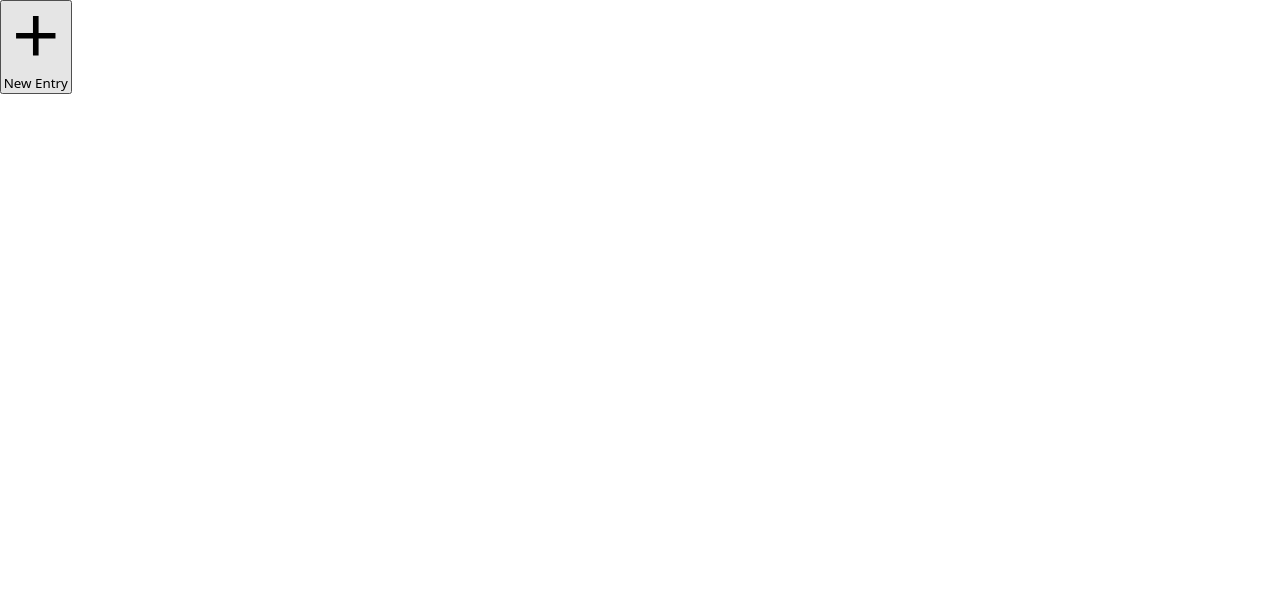
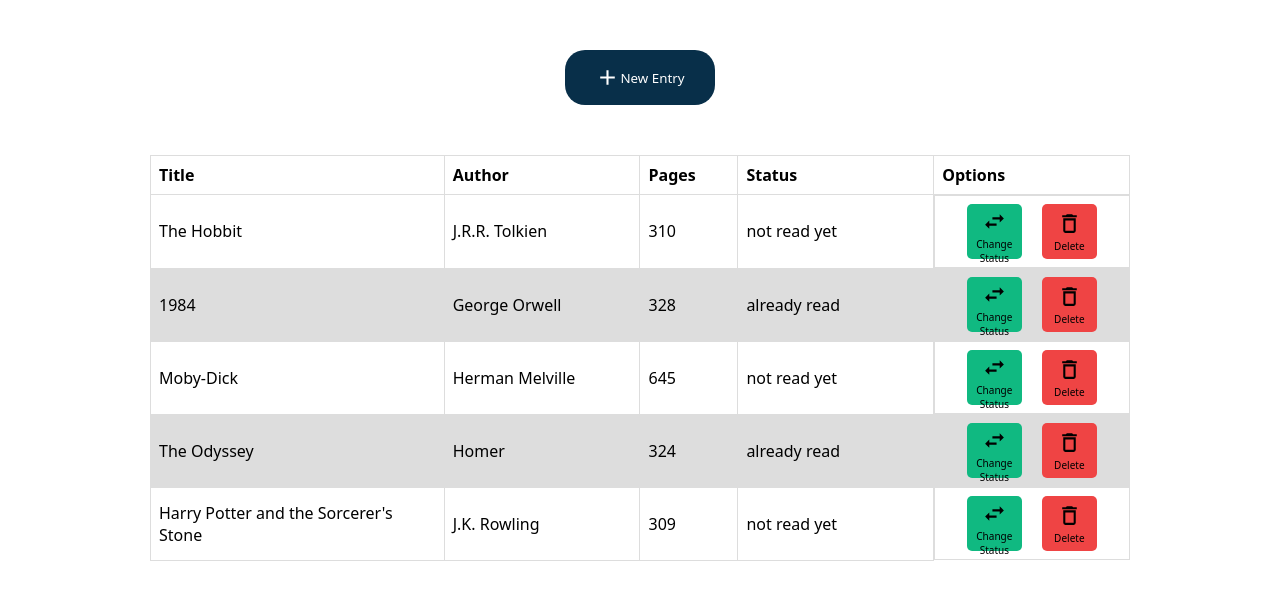
Before and after one commit to josednl/library, a plain HTML site: page index.html in a window 1280 px wide. Drawn offline with Linux system fonts and the light colour scheme.

Commit message:
index.html: Se agregó un container y la tabla principal
style.css: Se aplicaron estilos al botón de nuevo libro y a la tabla

script.js: Se agregó la función setTable que se encarga de configurar y mostrar el contenido de la tabla en base al array de objetos, también se agregaron las dos funciones que ejecuta los botones de cada fila

```diff
--- a/index.html
+++ b/index.html
@@ -8,6 +8,7 @@
     <script src="script.js" defer></script>
 </head>
 <body>
+    <div class="container">
         <header>
             <dialog id="new-book">
                 <div class="modal-header">
@@ -25,7 +26,7 @@
                     </div>
                     <div class="form-group">
                         <label for="pages">Number of pages</label>
-                    <input type="number" id="pages" required>
+                        <input type="number" id="pages" min="1" max="10000">
                     </div>
                     <div class="form-group">
                         <label for="read">Have you finished the book?</label>
@@ -39,8 +40,26 @@
                 </form>
             </dialog>
             <div>
-            <button type="button" id="add-book"><svg xmlns="http://www.w3.org/2000/svg" viewBox="0 0 24 24"><title>plus</title><path d="M19,13H13V19H11V13H5V11H11V5H13V11H19V13Z" /></svg> New Entry</button>
+                <button type="button" id="add-book">
+                    <svg xmlns="http://www.w3.org/2000/svg" viewBox="0 0 24 24"><title>plus</title><path d="M19,13H13V19H11V13H5V11H11V5H13V11H19V13Z" /></svg>
+                    <span>New Entry</span>
+                </button>
             </div>
         </header>
+        <main>
+            <table id="books-data">
+                <thead>
+                    <tr>
+                        <th style="width: 30%;">Title</th>
+                        <th style="width: 20%;">Author</th>
+                        <th style="width: 10%;">Pages</th>
+                        <th style="width: 20%;">Status</th>
+                        <th style="width: 20%;">Options</th>
+                    </tr>
+                </thead>
+                <tbody></tbody>
+              </table>
+        </main>
+    </div>
 </body>
 </html>
--- a/script.js
+++ b/script.js
@@ -4,33 +4,52 @@ const closeButton = document.querySelector("#new-book button");
 const form = document.getElementById("book-info");
 const info = document.querySelectorAll("#book-info input");
 const newBookButton = document.getElementById("new-book-button");
+const dataTable = document.getElementById("books-data");
+const dataBody = document.querySelector("#books-data tbody");
 const myLibrary = [];
 
+document.addEventListener("DOMContentLoaded", setTable);
 newBookButton.addEventListener('click', validateForm);
 
-function Book(name, author, pages, read) {
-    this.name = name;
+
+function Book(title, author, pages, read) {
+    this.title = title;
     this.author = author;
     this.pages = pages;
     this.read = read;
     if(read == "Yes") {
-        this.read = "alreadey read";
+        this.read = "already read";
     } else {
         this.read = "not read yet";
     }
     this.info = function() {
-        return `${this.name} by ${this.author}, ${this.pages} pages, ${this.read}`;
+        return `${this.title} by ${this.author}, ${this.pages} pages, ${this.read}`;
+    }
+    this.changeReadStatus = function() {
+        if(this.read == "already read") {
+            this.read = "not read yet";
+        } else if (this.read == "not read yet"){
+            this.read = "already read";
+        }
     }
 }
 
+var newBook1 = new Book("The Hobbit", "J.R.R. Tolkien", 310, "No");
+var newBook2 = new Book("1984", "George Orwell", 328, "Yes");
+var newBook3 = new Book("Moby-Dick", "Herman Melville", 645, "No");
+var newBook4 = new Book("The Odyssey", "Homer", 324, "Yes");
+var newBook5 = new Book("Harry Potter and the Sorcerer's Stone", "J.K. Rowling", 309, "No");
+myLibrary.push(newBook1, newBook2, newBook3, newBook4, newBook5);
+
 function addBookToLibrary() {
-    let name = info[0].value;
+    let title = info[0].value;
     let author = info[1].value;
     let pages = info[2].value;
     let read = info[3].value;
-    var newBook = new Book(name, author, pages, read);
+    var newBook = new Book(title, author, pages, read);
     myLibrary.push(newBook);
-    console.log(newBook.info())
+    console.log(newBook.info());
+    setTable();
 }
 
 function validateForm () {
@@ -45,6 +64,61 @@ function validateForm () {
     form.reset();
 }
 
+function setTable() {
+    dataBody.innerHTML = "";
+    myLibrary.forEach(function (element, i) {
+        let row = document.createElement('tr');
+        let title = document.createElement('td');
+        let author = document.createElement('td');
+        let pages = document.createElement('td');
+        let status = document.createElement('td');
+        let buttons = document.createElement('td');
+        let changeStatus = document.createElement('button');
+        let eliminate = document.createElement('button');
+        changeStatus.innerHTML = '<svg xmlns="http://www.w3.org/2000/svg" viewBox="0 0 24 24"><title>swap-horizontal</title><path d="M21,9L17,5V8H10V10H17V13M7,11L3,15L7,19V16H14V14H7V11Z" /></svg> Change Status';
+        changeStatus.classList.add("change-status");
+        changeStatus.setAttribute("data-index", i);
+        eliminate.innerHTML = '<svg xmlns="http://www.w3.org/2000/svg" viewBox="0 0 24 24"><title>delete-outline</title><path d="M6,19A2,2 0 0,0 8,21H16A2,2 0 0,0 18,19V7H6V19M8,9H16V19H8V9M15.5,4L14.5,3H9.5L8.5,4H5V6H19V4H15.5Z" /></svg> Delete';
+        eliminate.classList.add("eliminate");
+        eliminate.setAttribute("data-index", i);
+        buttons.setAttribute("style", "display:flex;justify-content:center;align-items:center;gap:20px");
+        title.textContent = element.title;
+        author.textContent = element.author;
+        pages.textContent = element.pages;
+        status.textContent = element.read;
+        row.appendChild(title);
+        row.appendChild(author);
+        row.appendChild(pages);
+        row.appendChild(status);
+        buttons.appendChild(changeStatus);
+        buttons.appendChild(eliminate);
+        row.appendChild(buttons);
+        dataBody.appendChild(row);
+    });
+
+    const statusButtons = document.getElementsByClassName('change-status');
+    const deleteButtons = document.getElementsByClassName('eliminate');
+
+    for (let i = 0; i < statusButtons.length; i++) {
+        statusButtons[i].addEventListener('click', toggleBookStatus);
+    }
+
+    for (let i = 0; i < deleteButtons.length; i++) {
+        deleteButtons[i].addEventListener('click', removeBook);
+    }
+}
+
+function toggleBookStatus(e) {
+    myLibrary[e.currentTarget.dataset.index].changeReadStatus();
+    setTable();
+}
+
+function removeBook(e) {
+    myLibrary.splice(e.currentTarget.dataset.index, 1);
+    setTable();
+}
+
+
 //Modal
 showButton.addEventListener("click", () => {
     dialog.showModal();
--- a/style.css
+++ b/style.css
@@ -3,6 +3,13 @@
     padding: 0;
     box-sizing: border-box;
     font-family: system-ui, -apple-system, BlinkMacSystemFont, 'Segoe UI', Roboto, Oxygen, Ubuntu, Cantarell, 'Open Sans', 'Helvetica Neue', sans-serif;
+}
+
+.container {
+    padding-top: 50px !important;
+    padding-right: 150px !important;
+    padding-left: 150px !important;
+    padding-bottom: 50px !important;
 }
 
 #new-book {
@@ -24,7 +31,7 @@
     border: none;
 }
 
-.modal-header button:hover {
+button:hover {
     cursor: pointer;
 }
 
@@ -38,7 +45,7 @@
     gap: 10px;
 }
 
-#book-info .form-group input {
+#book-info .form-group input, select {
     padding: 10px !important;
     font-size: 20px;
     background-color: #d9d9d9;
@@ -65,3 +72,64 @@
     width: 20px;
     height: 20px;
 }
+
+#add-book {
+    display: flex;
+    justify-content: center;
+    align-items: center;
+    margin: auto;
+    background-color: #082f49;
+    color: #ffffff;
+    border: none;
+    padding-top: 15px;
+    padding-bottom: 15px;
+    padding-left: 30px;
+    padding-right: 30px;
+    border-radius: 20px;
+    width: 150px;
+}
+
+#add-book svg {
+    fill: #ffffff;
+    width: 25px;
+    height: 25px;
+}
+
+table {
+    font-family: arial, sans-serif;
+    border-collapse: collapse;
+    width: 100%;
+    margin-top: 50px !important;
+}
+
+td, th {
+    border: 1px solid #dddddd;
+    text-align: left;
+    padding: 8px !important;
+}
+
+tr:nth-child(even) {
+    background-color: #dddddd;
+}
+
+.change-status, .eliminate {
+    border: none;
+    font-size: 10px;
+    padding: 5px !important;
+    border-radius: 5px;
+    width: 55px;
+    height: 55px;
+}
+
+.change-status svg, .eliminate svg {
+    width: 25px;
+    height: 25px;
+}
+
+.change-status {
+    background-color: #10b981;
+}
+
+.eliminate {
+    background-color: #ef4444;
+}
```
Lines whose indentation alone changed are shown as unchanged.
